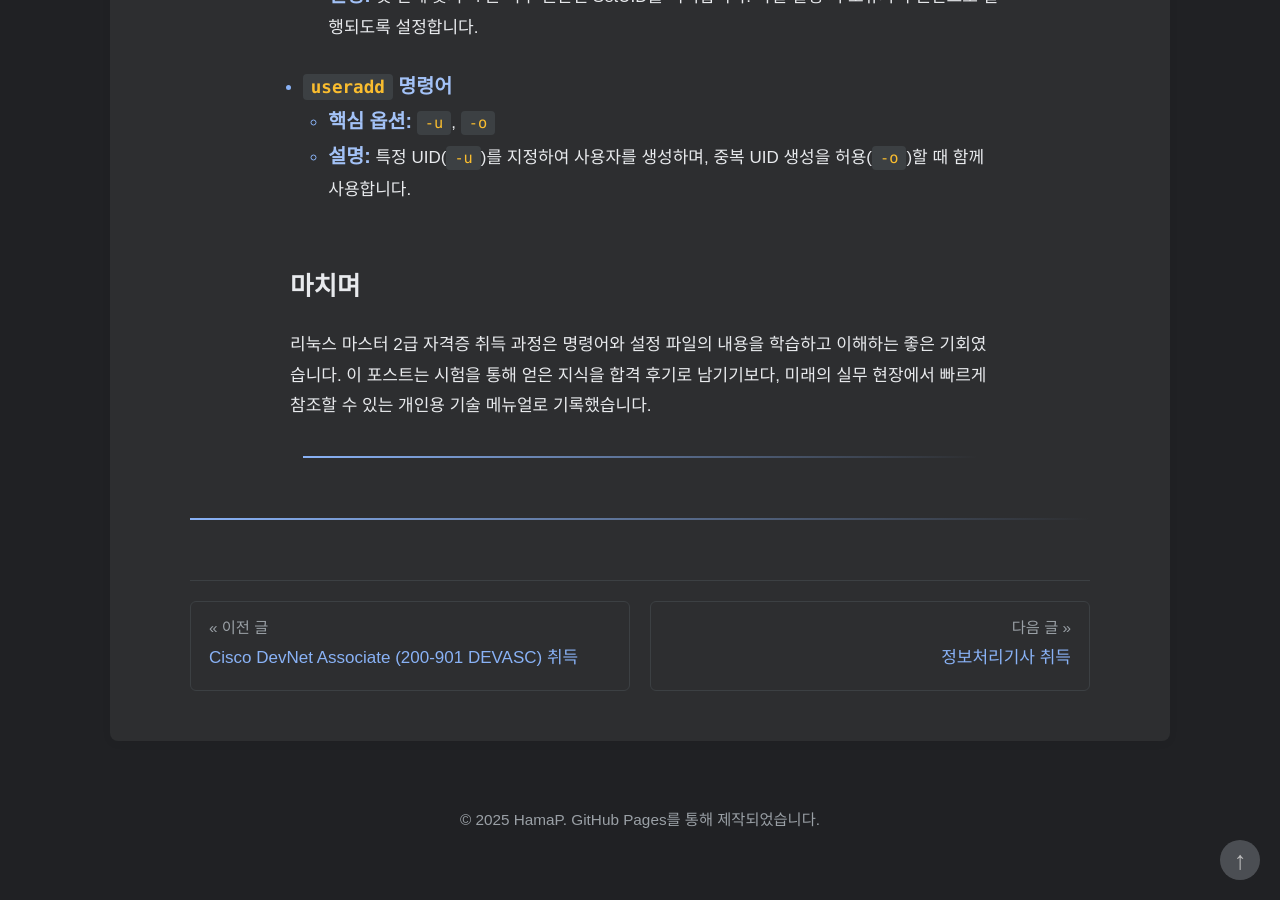
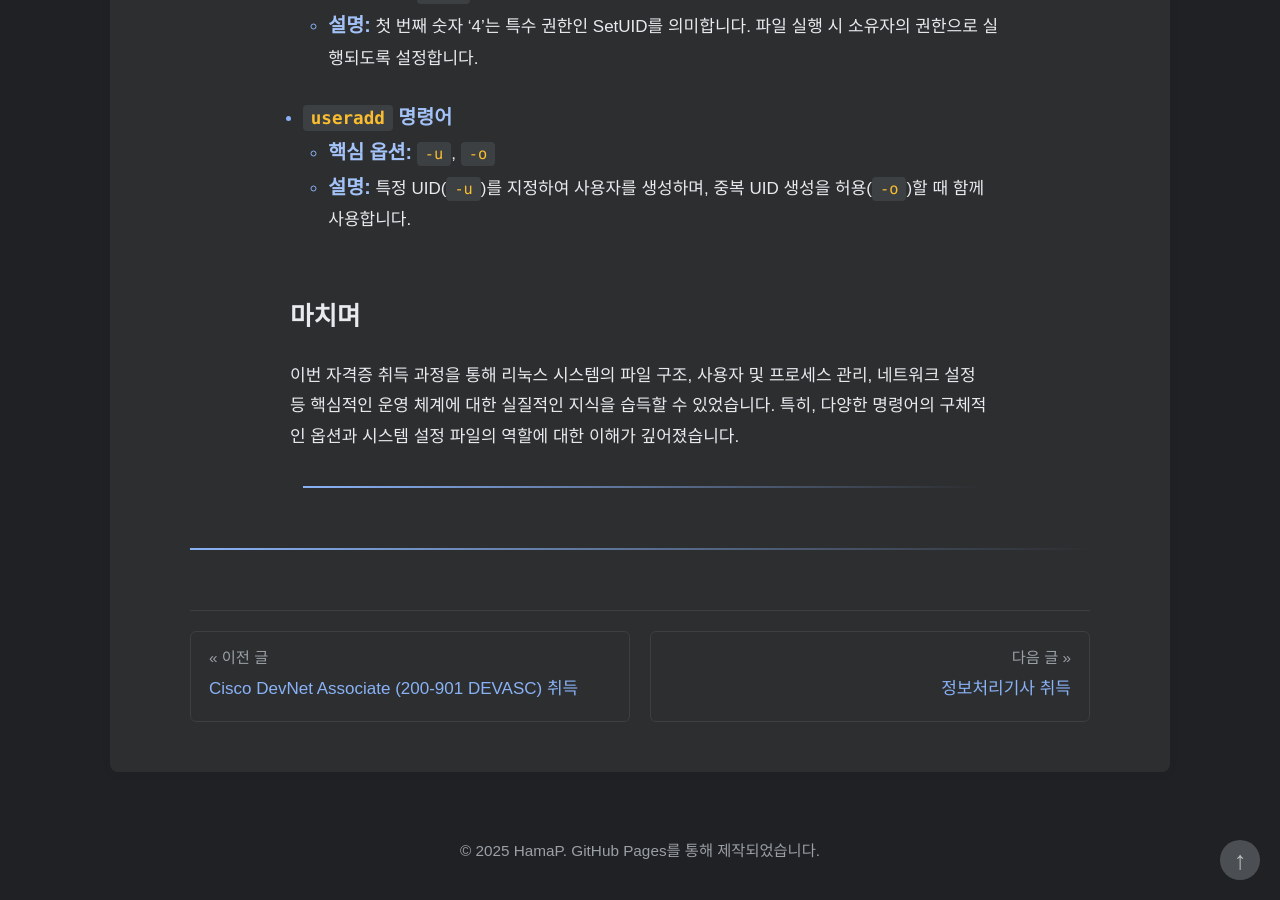
Before and after one commit to HamaP0/HamaP0.github.io, a Jekyll site: the page built from _posts/자격증/2025-09-13-LinuxMaster.md, in a window 1280 px wide and 900 px high, scrolled down 2744 px. Built offline with Jekyll 4.4.1, drawn with Linux system fonts in a browser that asks for light colours; some web fonts are replaced; some of the changed text lies outside the part shown.

Commit message:
Update 2025-09-13-LinuxMaster.md

```diff
--- a/_posts/자격증/2025-09-13-LinuxMaster.md
+++ b/_posts/자격증/2025-09-13-LinuxMaster.md
@@ -5,7 +5,7 @@
 categories: [자격증]
 tags: [linux]
 ---
-리눅스 마스터 2급 자격증을 취득하는 과정에서 여러 명령어와 설정 방식을 접했습니다. 시간이 지나면 희미해질 수 있는 기술적 세부사항들을 미래에 다시 참고할 수 있도록 기록해두기로 했습니다.
+리눅스마스터 2급 자격증을 취득했습니다. 이 과정을 통해 리눅스 운영체제의 핵심적인 관리 및 운영 기술을 체계적으로 학습할 수 있었습니다. 특히, 실제 시험에서 요구하는 명령어의 구체적인 옵션과 시스템 설정 파일의 역할에 대해 깊이 이해할 수 있었습니다.
 
 ## 1: 신규 디스크 추가 및 영구 마운트 절차
 
@@ -75,7 +75,7 @@
 
 ## 마치며
 
-리눅스 마스터 2급 자격증 취득 과정은 명령어와 설정 파일의 내용을 학습하고 이해하는 좋은 기회였습니다. 이 포스트는 시험을 통해 얻은 지식을 합격 후기로 남기기보다, 미래의 실무 현장에서 빠르게 참조할 수 있는 개인용 기술 메뉴얼로 기록했습니다.
+이번 자격증 취득 과정을 통해 리눅스 시스템의 파일 구조, 사용자 및 프로세스 관리, 네트워크 설정 등 핵심적인 운영 체계에 대한 실질적인 지식을 습득할 수 있었습니다. 특히, 다양한 명령어의 구체적인 옵션과 시스템 설정 파일의 역할에 대한 이해가 깊어졌습니다.
 
 
 <hr class="short-rule">
```
